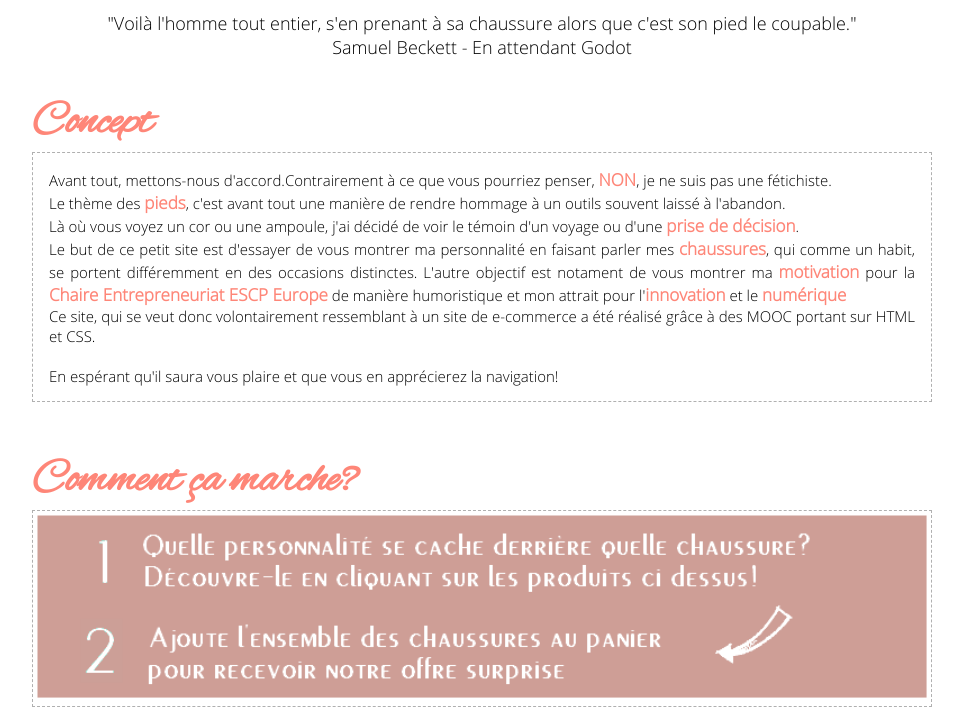
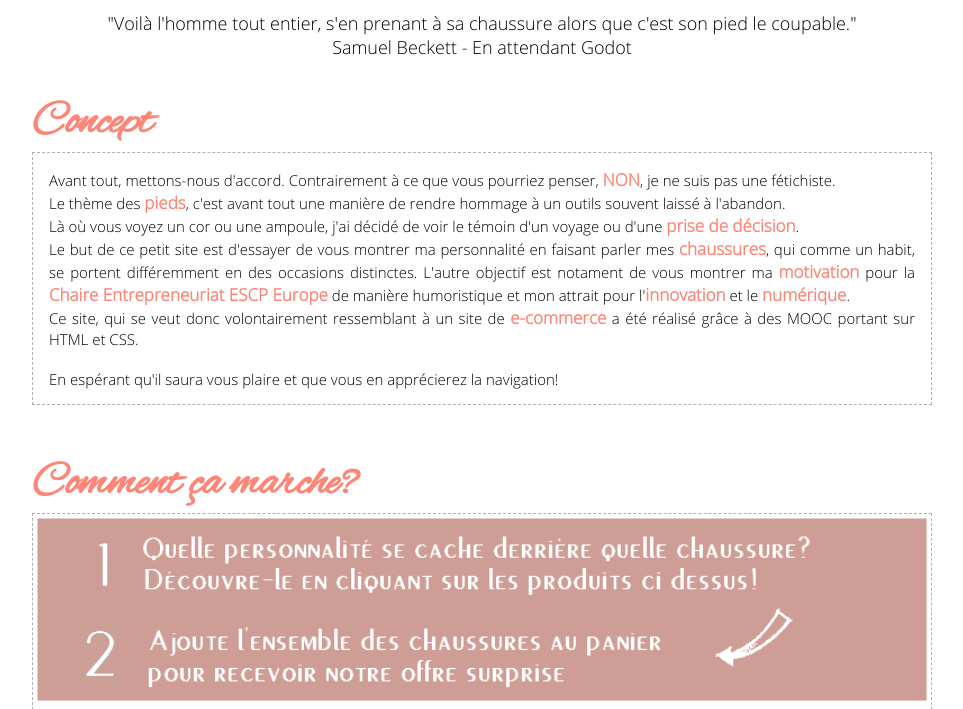
Before and after one commit to pyram88/shoes, a PHP site: page / in a window 1280 px wide. Shown: the part 397-1106 px from the top of the page, without its empty margins (158-1121 px from the left). Run offline with PHP 8.4, Linux system fonts and the light colour scheme; a stand-in replaces the project's code that opens the database connection; some libraries are stand-ins or nearby versions.

Commit message:
[FIX] texte page accueil

```diff
--- a/index.php
+++ b/index.php
@@ -25,12 +25,12 @@
 <h2 class="concept"> Concept </h2>
 <div id="concept_main">
 	<p class="texte_concept">
-		Avant tout, mettons-nous d'accord.Contrairement à ce que vous pourriez penser, <span class="text">NON</span>, je ne suis pas une fétichiste.</br>
+		Avant tout, mettons-nous d'accord. Contrairement à ce que vous pourriez penser, <span class="text">NON</span>, je ne suis pas une fétichiste.</br>
 		Le thème des <span class="text">pieds</span>, c'est avant tout une manière de rendre hommage à un outils souvent laissé à l'abandon.</br>
 		Là où vous voyez un cor ou une ampoule, j'ai décidé de voir le témoin d'un voyage ou d'une <span class="text">prise de décision</span>.</br>
 		Le but de ce petit site est d'essayer de vous montrer ma personnalité en faisant parler mes <span class="text">chaussures</span>, qui comme un habit, se portent différemment en des occasions distinctes.
-		L'autre objectif est notament de vous montrer ma <span class="text">motivation</span> pour la <span class="text">Chaire Entrepreneuriat ESCP Europe</span> de manière humoristique et mon attrait pour l'<span class="text">innovation</span> et le <span class="text">numérique</span></br>
-		Ce site, qui se veut donc volontairement ressemblant à un site de e-commerce a été réalisé grâce à des MOOC portant sur HTML et CSS.</br></br>
+		L'autre objectif est notament de vous montrer ma <span class="text">motivation</span> pour la <span class="text">Chaire Entrepreneuriat ESCP Europe</span> de manière humoristique et mon attrait pour l'<span class="text">innovation</span> et le <span class="text">numérique</span>.</br>
+		Ce site, qui se veut donc volontairement ressemblant à un site de <span class="text">e-commerce</span> a été réalisé grâce à des MOOC portant sur HTML et CSS.</br></br>
 		En espérant qu'il saura vous plaire et que vous en apprécierez la navigation!
 	</p>
 </div>
```
